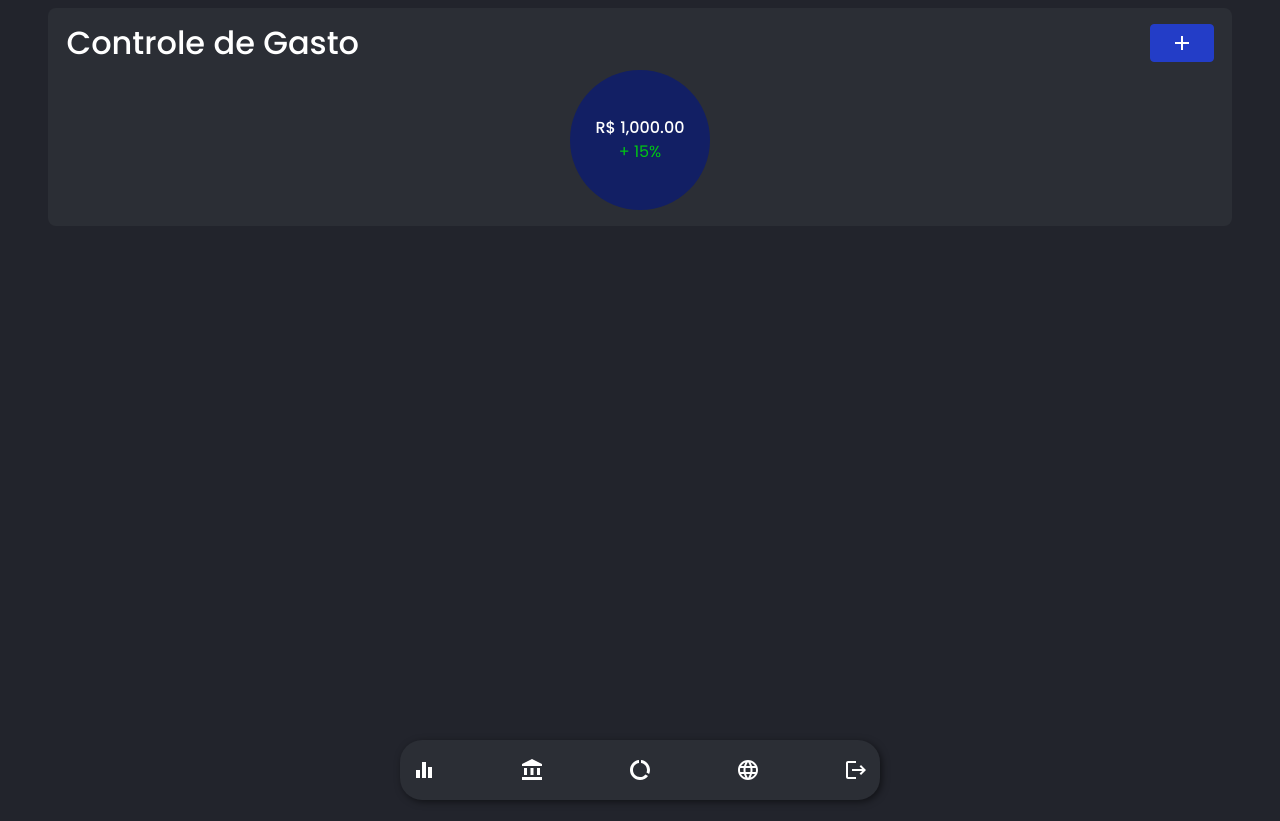
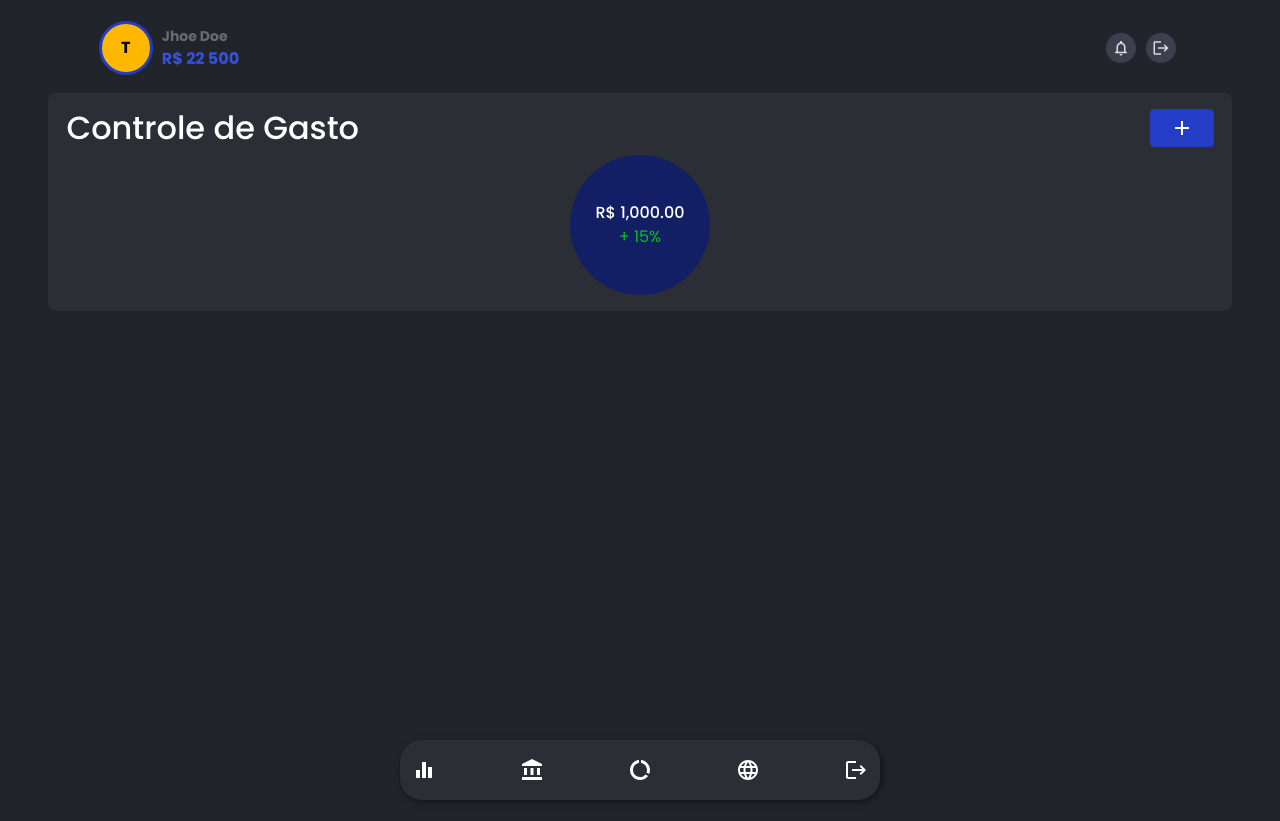
Before and after one commit to thiagorcode/inside-finances-be, a React (Create React App) app in the folder client/: page / in a window 1280 px wide. Built offline with nearby package versions, Linux system fonts and the light colour scheme.

Commit message:
Header finalizado

```diff
--- a/client/src/components/He/styles.ts
+++ /dev/null
@@ -1,6 +0,0 @@
-import styled from 'styled-components';
-
-export const Container = styled.header`
-  width: 90.2%;
-  margin: 21px auto 18px auto;
-`
--- /dev/null
+++ b/client/src/components/Header/index.tsx
@@ -0,0 +1,24 @@
+import React from 'react';
+import { NotificationsNoneOutlined, Logout } from '@mui/icons-material'
+import { Container, Profile, Status, BoxProfile, BoxNotification } from './styles';
+
+const Header: React.FC = () => {
+  return (
+    <Container>
+      <BoxProfile>
+        <Profile>T</Profile>
+        <Status>
+          <span>Jhoe Doe</span>
+          <span>R$ 22 500</span>
+        </Status>
+      </BoxProfile>
+      <BoxNotification>
+        <div><NotificationsNoneOutlined /></div>
+        <div><Logout /></div>
+      </BoxNotification>
+
+    </Container>
+  )
+}
+
+export default Header;
--- /dev/null
+++ b/client/src/components/Header/styles.ts
@@ -0,0 +1,69 @@
+import styled from 'styled-components';
+
+export const Container = styled.header`
+  width: 90.2%;
+  margin: 21px auto 18px auto;
+  display: flex;
+  justify-content: space-between;
+  flex-direction: row;
+  align-items:center;
+`
+export const Profile = styled.div`
+  width: 54px;
+  height: 54px;
+  border-radius: 50%;
+  border: 3px solid #233DC7;
+  background-color: #FFB800;
+  font-weight: bold;
+  color: #000;
+
+  display: flex;
+  justify-content: center;
+  align-items: center;
+`
+
+export const Status = styled.div`
+  font-weight: bold;
+  display: flex;
+  flex-direction: column;
+
+  margin-left: 9px;
+
+  span {
+    color: #6B6B6E;
+    font-size: 14px;
+  }
+  span:last-child {
+    font-size: 16px;
+    color: #3652DC;
+  }
+`
+export const BoxProfile = styled.section`
+  display: flex;
+  flex-direction: row;
+  align-items:center;
+
+`
+
+export const BoxNotification = styled.section`
+  display: flex;
+  flex-direction: row;
+  align-items:center;
+  div {
+    display: flex;
+    align-items: center;
+    justify-content: center;
+
+    background-color: #3C404E;
+    width: 30px;
+    height: 30px;
+
+    border-radius: 50%;
+    margin: 0 5px;
+    svg {
+      font-size: 18px;
+      color: #DBDBDB;
+    }
+  }
+
+`
--- a/client/src/pages/Dashboard/index.tsx
+++ b/client/src/pages/Dashboard/index.tsx
@@ -6,10 +6,12 @@ import MobileMenu from '../../components/MobileMenu';
 import Button from '../../components/Button';
 
 import { Spiral } from './styles';
+import Header from '../../components/Header';
 
 const Dashboard: React.FC = () => {
   return (
     <Box component="div" sx={{ maxWidth: '1200px', ml: 'auto', mr: 'auto' }}>
+      <Header />
       <Box
         component="div"
         bgcolor="#2B2E35"
```
Also changed, not shown: client/src/components/He/Header.tsx (deleted, +0 -25 lines), 1 other file (tests, documents, lock files or other folders).
